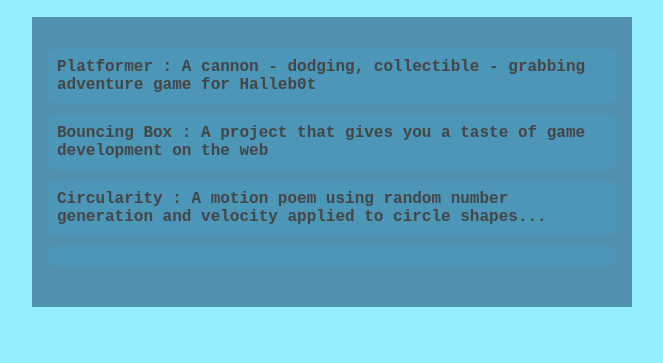
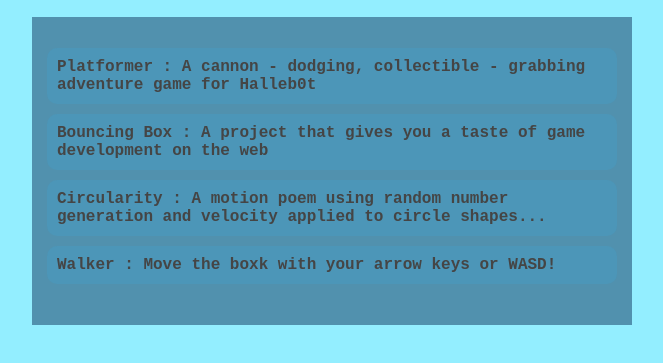
Before and after one commit to al-shep/al-shep.github.io, a plain HTML site: page portfolio.html in a window 1280 px wide. Shown: the part 141-504 px from the top of the page, without its empty margins (308-971 px from the left). Drawn offline with Linux system fonts and the light colour scheme.

Commit message:
adding walker description

```diff
--- a/portfolio.html
+++ b/portfolio.html
@@ -111,7 +111,7 @@
                         <li class="list-one"><a href="projects/platformer/">Platformer : A cannon - dodging, collectible - grabbing adventure game for Halleb0t</a></li>
                         <li class="list-one"><a href="projects/bouncing-box/">Bouncing Box : A project that gives you a taste of game development on the web </a></li>
                         <li class="list-one"><a href="projects/circularity/">Circularity : A motion poem using random number generation and velocity applied to circle shapes...</a></li>
-                        <li class='list-one'><a href="asd-projects/walker/"></a></li>
+                        <li class='list-one'><a href="asd-projects/walker/">Walker : Move the boxk with your arrow keys or WASD!</a></li>
                 </ul>
             </main>
         </div>
```
